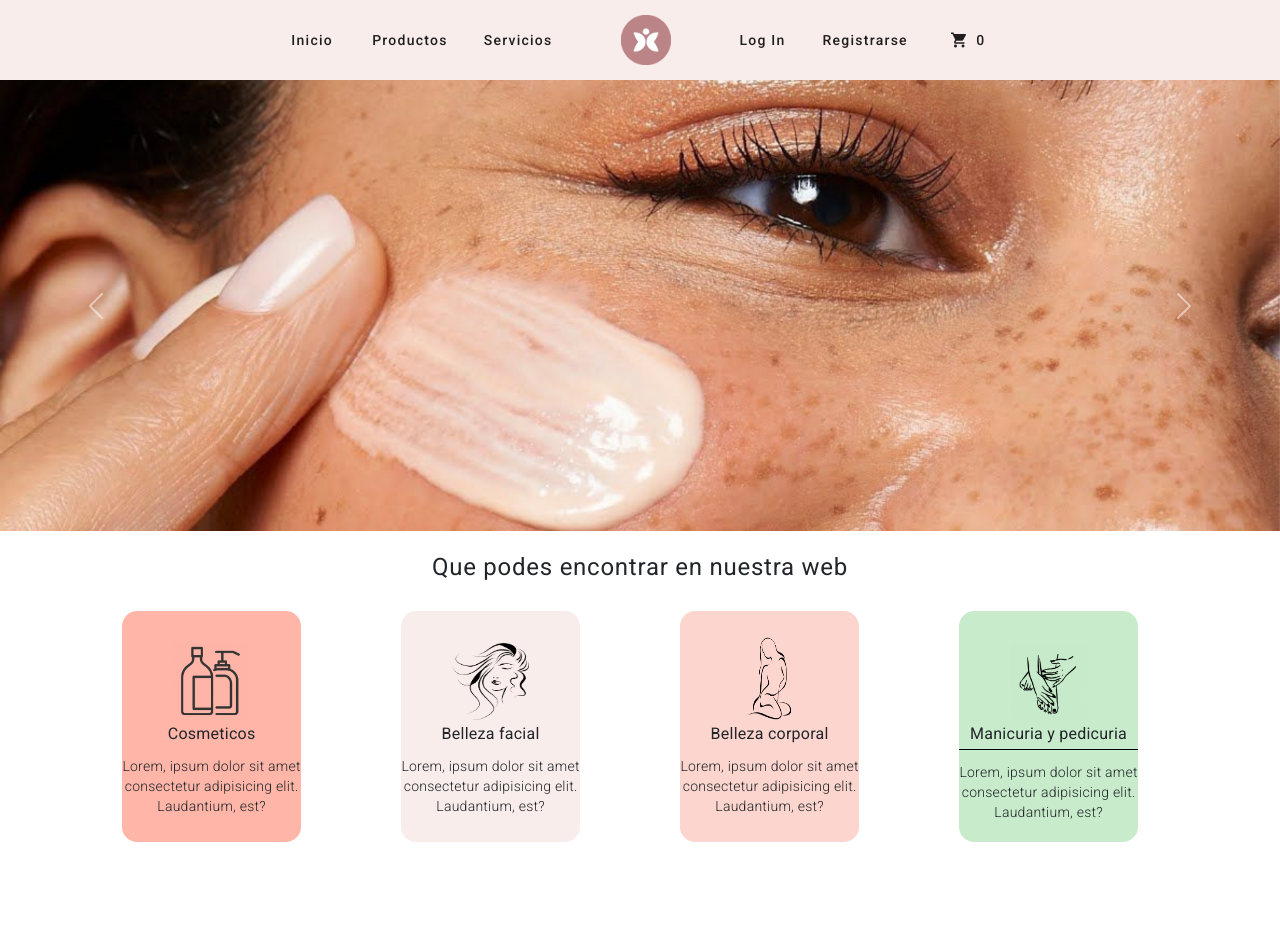
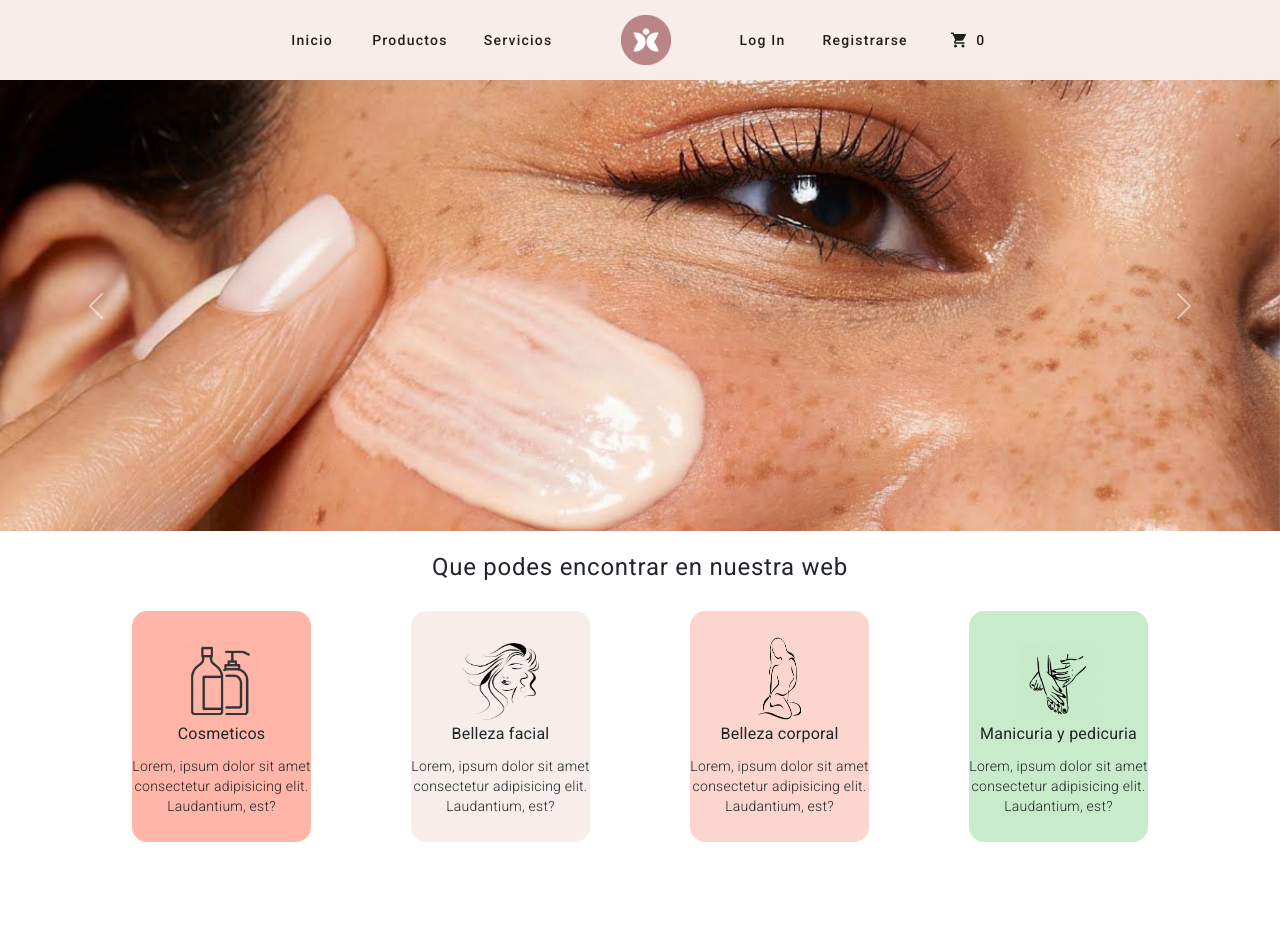
Before and after one commit to nehoxy/estetica-lida, an Angular app: page / in a window 1280 px wide. Shown: the top 952 px of the page. Built offline with nearby package versions, Linux system fonts and the light colour scheme.

Commit message:
arreglando las cards, responsive añadido

```diff
--- a/src/app/modules/home/components/cards-estaticas/cards-estaticas.component.css
+++ b/src/app/modules/home/components/cards-estaticas/cards-estaticas.component.css
@@ -42,3 +42,60 @@
     width: 6vw;
     height: 6vw;
 }
+
+@media only screen and (max-width: 600px) {
+    .cards-estaticas{
+        background-color: black;
+        width: 42vw;
+        height: 54vw;
+        border-radius: 1.2vw;
+        opacity: 1;
+        transition: 0.3s;
+        margin: 0 auto; /* Added */
+        float: none; /* Added */
+        margin-bottom: 10px; /* Added */
+
+    }
+}
+
+@media only screen and (min-width: 600px) {
+    .cards-estaticas{
+        background-color: black;
+        width: 42vw;
+        height: 54vw;
+        border-radius: 1.2vw;
+        opacity: 1;
+        transition: 0.3s;
+        margin: 0 auto; /* Added */
+        float: none; /* Added */
+        margin-bottom: 10px; /* Added */
+
+    }
+}
+
+
+@media only screen and (min-width: 768px) {
+    .cards-estaticas{
+        background-color: black;
+        width: 42vw;
+        height: 54vw;
+        border-radius: 1.2vw;
+        opacity: 1;
+        transition: 0.3s;
+
+    }
+}
+
+@media only screen and (min-width: 1200px) {
+    .cards-estaticas{
+        background-color: black;
+        width: 14vw;
+        height: 18vw;
+        border-radius: 1.2vw;
+        opacity: 1;
+        transition: 0.3s;
+        margin: 0 auto; /* Added */
+        float: none; /* Added */
+        margin-bottom: 10px; /* Added */
+    }
+}
--- a/src/app/modules/home/components/cards-estaticas/cards-estaticas.component.html
+++ b/src/app/modules/home/components/cards-estaticas/cards-estaticas.component.html
@@ -4,7 +4,7 @@
         <div class="container-flex px-4 text-center">
             <div class="row gx-5 justify-content-center">
 
-              <div class="col">
+              <div class="col-lg-3 col-sm-12">
                <div class="p-3">
                     <div style="background-color: #FFB5A7;" class="cards-estaticas">
                         <img class="imagen-1" src="../../../../../assets/imagenes/imagenes-cards/3272243.png" alt="">
@@ -14,7 +14,7 @@
                </div>
               </div>
 
-              <div class="col">
+              <div class="col-lg-3 col-sm-12">
                 <div class="p-3">
                     <div style="background-color: #F8EDEB;" class="cards-estaticas">
                         <img class="imagen-2" src="../../../../../assets/imagenes/imagenes-cards/belleza-facial.png" alt="">
@@ -24,7 +24,7 @@
                 </div>
               </div>
 
-              <div class="col">
+              <div class="col-lg-3 col-sm-12">
                 <div class="p-3">
                     <div style="background-color: #FCD5CE;" class="cards-estaticas">
                         <img class="imagen-3" src="../../../../../assets/imagenes/imagenes-cards/belleza-corporal.png" alt="">
@@ -34,11 +34,11 @@
                 </div>
               </div>
 
-              <div class="col">
+              <div class="col-lg-3 col-sm-12">
                 <div class="p-3">
                     <div style="background-color: #C8ECCB;" class="cards-estaticas">
                         <img class="imagen-4" src="../../../../../assets/imagenes/imagenes-cards/pedi-mani.png" alt="">
-                        <h6 class="fs-6 mt-1 decoracion">Manicuria y pedicuria</h6>
+                        <h6 class="fs-6 mt-1">Manicuria y pedicuria</h6>
                         <p class="text-center fw-light">Lorem, ipsum dolor sit amet consectetur adipisicing elit. Laudantium, est?</p>
                     </div>
                 </div>
```
